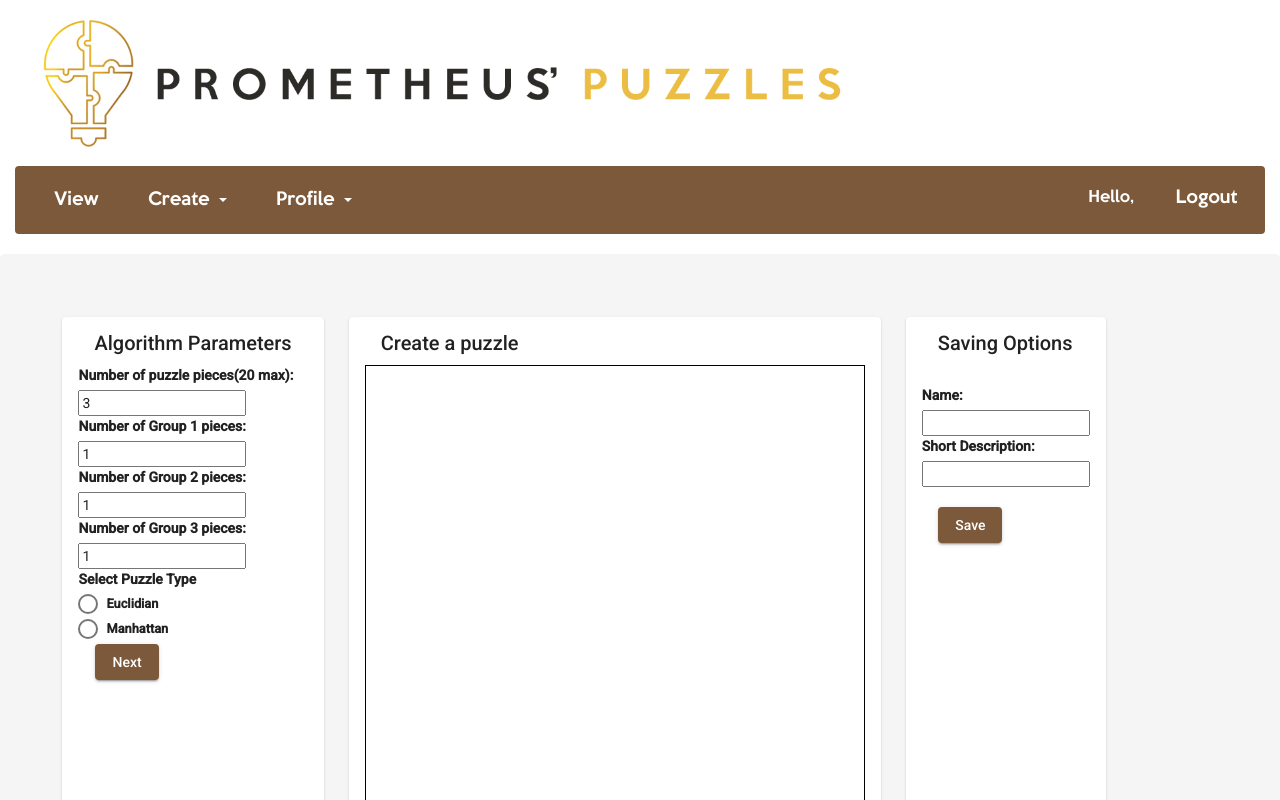
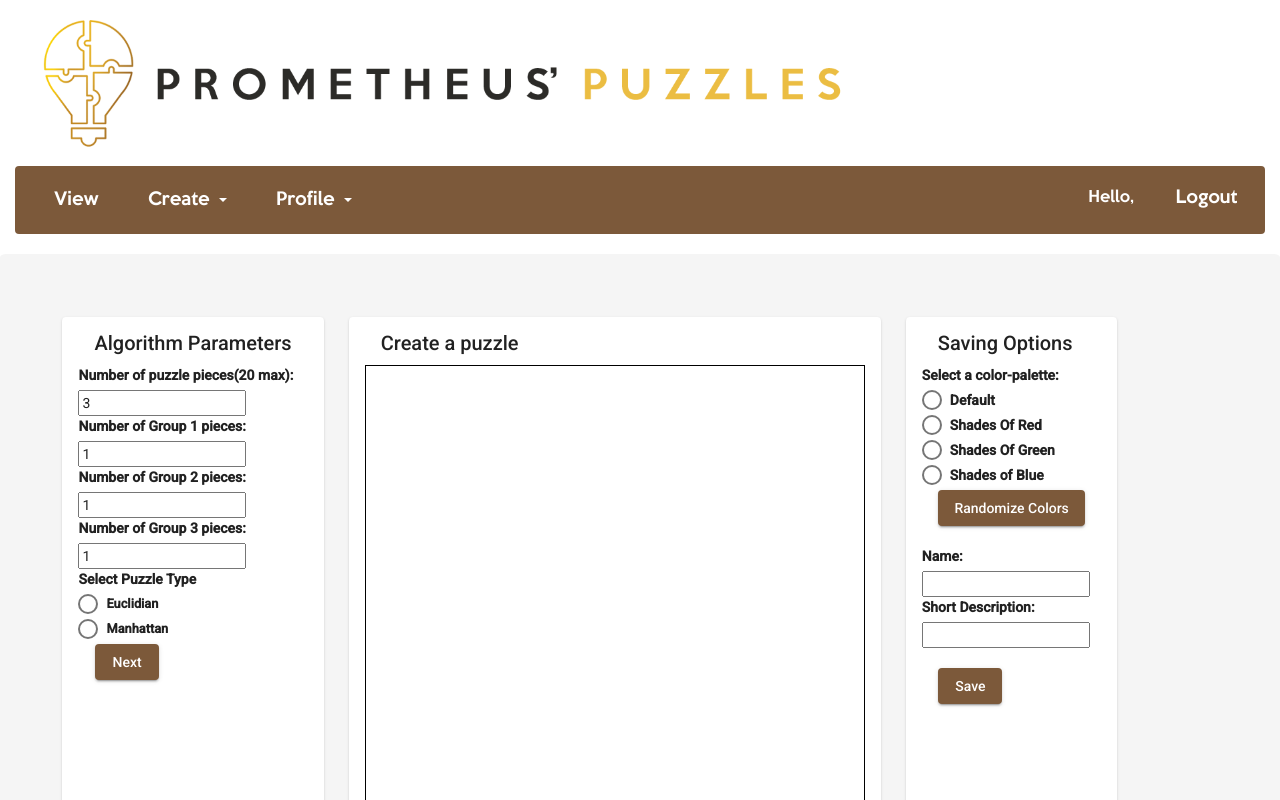
Before and after one commit to COS301-SE-2020/Puzzle-Generator, an Angular app: page /aicreate in a window 1280 px wide. Shown: the top 800 px of the page. Built offline with nearby package versions, Linux system fonts and the light colour scheme; what angular-bootstrap-md, ngx-pagination would draw is missing.

Commit message:
Made aicreate page more presentable + new palette
-"Shades of Red" color palette added
-Moved color palette picker to under "Saving Options" and added material design

```diff
--- a/src/app/pages/aicreate/aicreate.component.html
+++ b/src/app/pages/aicreate/aicreate.component.html
@@ -34,9 +34,9 @@
     <mat-card-content>
       <div id="containerAI">
       </div>
-      <div id='colorPalettesAI'>
+      <!-- <div id='colorPalettesAI'>
         <button mat-raised-button class="btns" id="randomizeColorsButtonAI">Randomize Colors</button>
-      </div>
+      </div> -->
     </mat-card-content>
   </mat-card>
   <mat-card class="">
@@ -44,11 +44,19 @@
       <mat-card-title>Saving Options</mat-card-title>
     </mat-card-header>
     <mat-card-content>
-       <br >
-        <label id="">Name: </label><br><input type="text" name="puzzleName" id="puzzleNameInputBox"><br>
-        <label id="">Short Description: </label><br><input type="text" name="puzzleDescription" id="puzzleDescriptionInputBox"><br>
-        <label hidden="true" id="tokenLabel">{{token}}</label><br>
-        <button mat-raised-button class="btns" id="saveButtonAI">Save</button>
+      <label>Select a color-palette:</label><br>
+      <mat-radio-group>
+        <mat-radio-button class="radio-button colorPalettes" paletteid=0 value="default" name="colorPalettes">Default</mat-radio-button><br>
+        <mat-radio-button class="radio-button colorPalettes" paletteid=1 value="shadesOfRed" name="colorPalettes">Shades Of Red</mat-radio-button><br>
+        <mat-radio-button class="radio-button colorPalettes" paletteid=2 value="shadesOfGreen" name="colorPalettes">Shades Of Green</mat-radio-button><br>
+        <mat-radio-button class="radio-button colorPalettes" paletteid=3 value="shadesOfBlue" name="colorPalettes">Shades of Blue</mat-radio-button><br>
+      </mat-radio-group>
+      <button mat-raised-button class="btns" id="randomizeColorsButtonAI">Randomize Colors</button>
+      <br><br>
+      <label id="">Name: </label><br><input type="text" name="puzzleName" id="puzzleNameInputBoxAI"><br>
+      <label id="">Short Description: </label><br><input type="text" name="puzzleDescription" id="puzzleDescriptionInputBoxAI"><br>
+      <label hidden="true" id="tokenLabel">{{token}}</label><br>
+      <button mat-raised-button class="btns" id="saveButtonAI">Save</button>
     </mat-card-content>
   </mat-card>
   </div>
```
